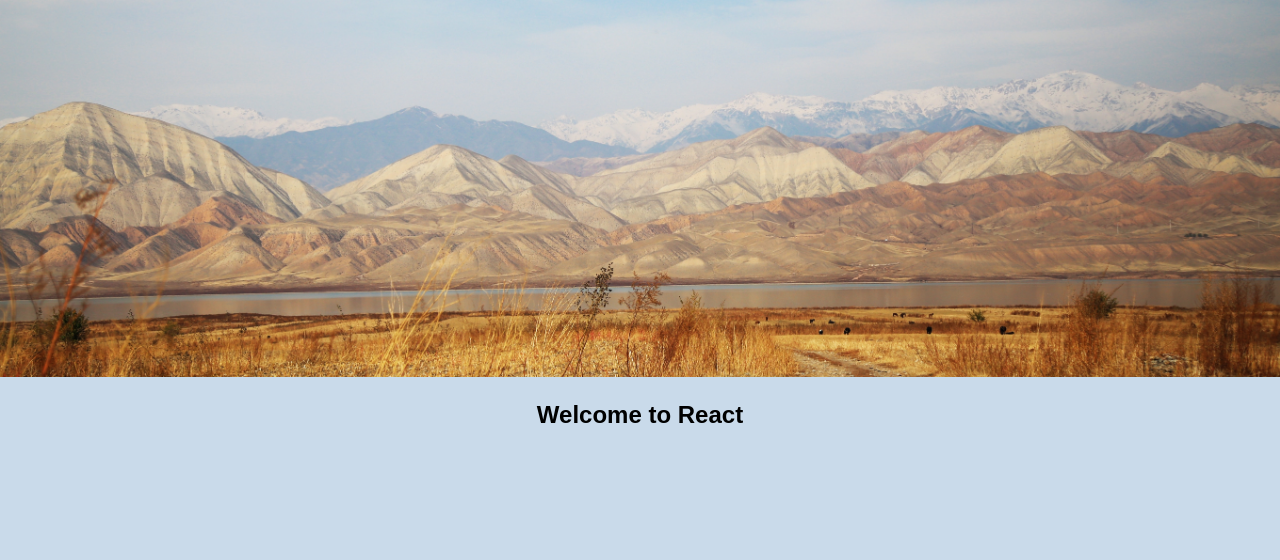
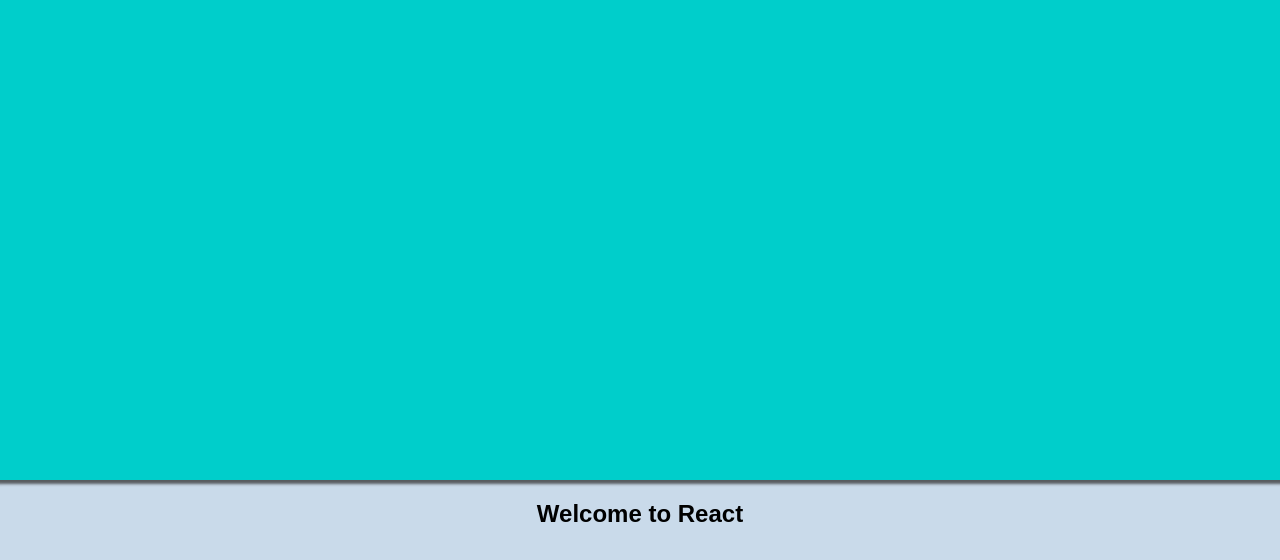
Before and after one commit to kinziemac/portfolio, a React app: page / in a window 1280 px wide. Shown: the top 560 px of the page. Built offline with nearby package versions, Linux system fonts and the light colour scheme.

Commit message:
added some animation

```diff
--- a/src/colours.scss
+++ b/src/colours.scss
@@ -1 +1,2 @@
 $LIGHT_BLUE: #c9daea;
+$GREEN_BLUE: #00cecb;
--- a/src/containers/Splash/SplashContainer.js
+++ b/src/containers/Splash/SplashContainer.js
@@ -1,12 +1,13 @@
 import React, { Component } from 'react'
-import SplashImage from 'images/SplashImage-2.jpg'
+import SplashImage from 'images/SplashImage-3.jpg'
 import './styles/SplashContainer.scss'
 
 export default class SplashContainer extends Component {
   render() {
     return (
       <div id="SplashContainer">
-        <img src={SplashImage} id="SplashImage" alt="night time snow sky" />
+        {/*<img src={SplashImage} id="SplashImage" alt="night time snow sky" />*/}
+        <div id="SplashImage" />
         <div id="SplashText">
           <h2>Welcome to React</h2>
         </div>
--- a/src/containers/Splash/styles/SplashContainer.scss
+++ b/src/containers/Splash/styles/SplashContainer.scss
@@ -1,15 +1,32 @@
 @import 'src/colours';
+
+@keyframes fadein {
+  0% {
+    opacity: 0;
+  }
+  100% {
+    opacity: 1;
+  }
+}
 
 #SplashContainer {
   position: fixed;
   background-color: $LIGHT_BLUE;
   height: 100vh;
+  width: 100%;
+  overflow-y: scroll;
+  animation: fadein 2s;
+
   #SplashImage {
+    background-color: $GREEN_BLUE;
+    height: 60vh;
     width: 100vw;
   }
 
   #SplashText {
     display: flex;
     justify-content: center;
+    box-shadow: inset 0px 7px 3px -3px rgba(50, 50, 50, 0.75);
+    height: 600px;
   }
 }
```
Also changed, not shown: src/images/Potential Colour Scheme.png (renamed from Potential Colour Scheme.png), 1 other file (tests, documents, lock files or other folders).
